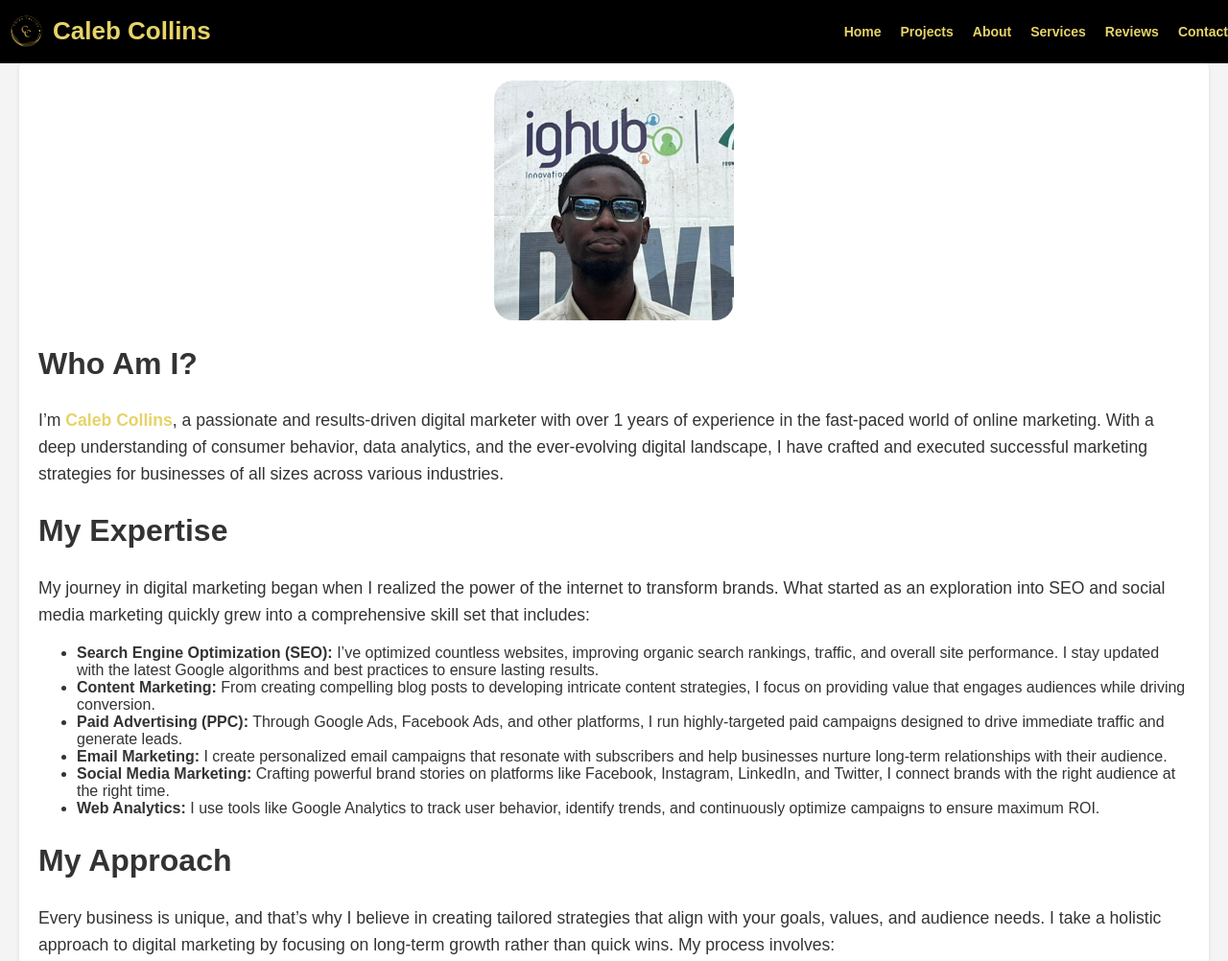
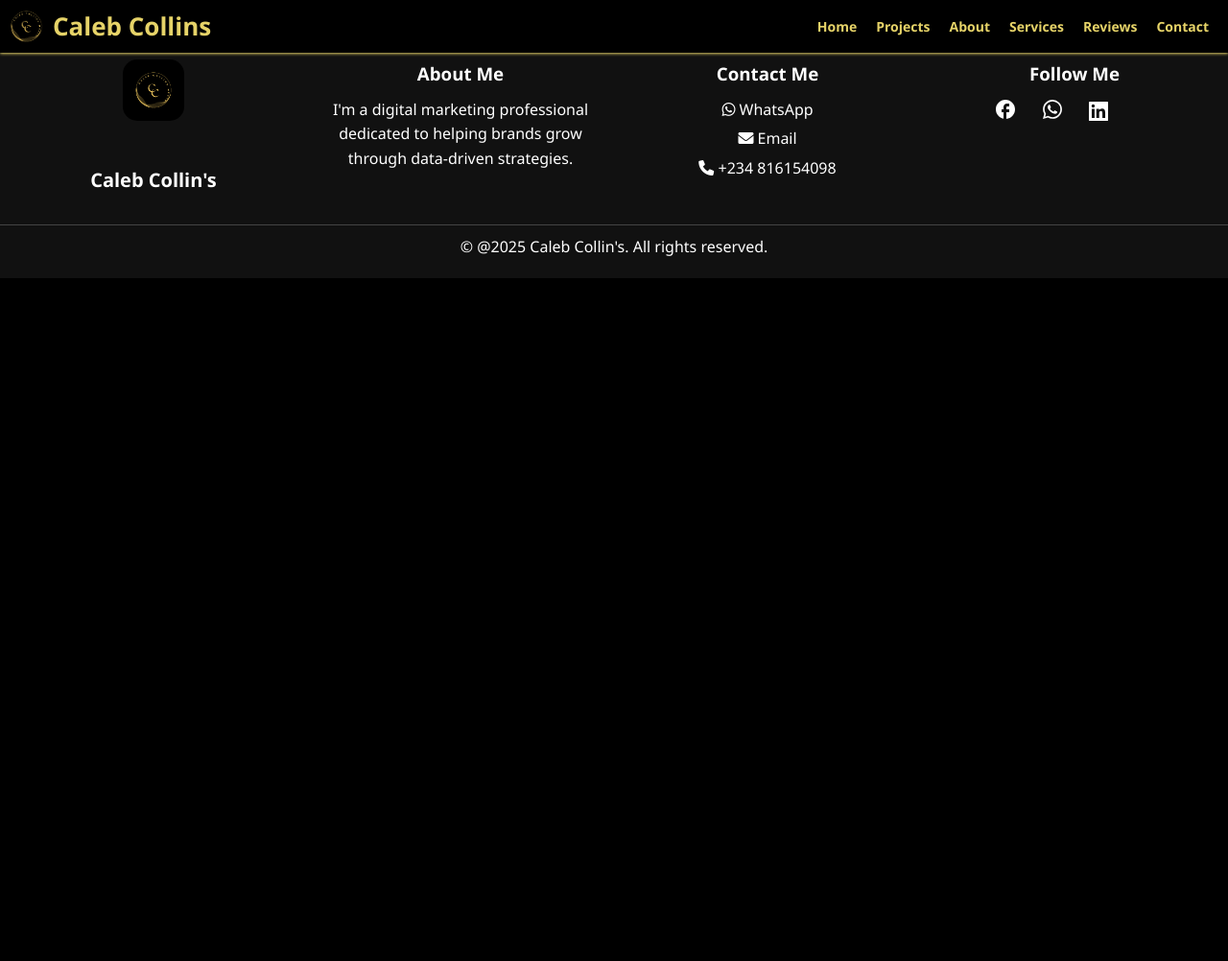
Before and after one commit to boyalonetech/calebcollinsmedia, a plain HTML site: page about.html in a window 1280 px wide. Shown: the top 1002 px of the page at 96% size. After the commit the page ends 800 px from the top, so only its background shows below. Drawn offline with nearby package versions, Linux system fonts and the light colour scheme.

Commit message:
changing url

```diff
--- a/about.html
+++ b/about.html
@@ -1,237 +1,30 @@
 <!DOCTYPE html>
 <html lang="en">
   <head>
-    <meta charset="UTF-8">
-    <meta name="viewport" content="width=device-width, initial-scale=1.0">
-    <title>About Me - Digital Marketer</title>
-    <link rel="html" href="page.html">
-    <link rel="stylesheet" href="css/mediaqueries.css">
-    <style>
-        body {
-            font-family: Arial, sans-serif;
-            margin: 0;
-            padding: 0;
-            background-color: #f4f4f4;
-            color: #333;
-        }
+    <meta charset="UTF-8" />
+    <meta name="viewport" content="width=device-width, initial-scale=1.0" />
+    <title>Digital Marketer | Caleb Collin's </title>
+    <meta name="description" content="Digital Marketer | Collin's Caleb">
+    <meta name="keywords" content="Digital Marketing, SEO, Content Marketing, Social Media, PPC" />
+    <meta name="author" content="Collin's Caleb" />
+    <meta name="robots" content="index, follow" />
+    <meta name="theme-color" content="#000000" />
+    <!-- font icon -->
+    <link
+      rel="stylesheet"
+      href="https://cdnjs.cloudflare.com/ajax/libs/font-awesome/6.0.0/css/all.min.css"
+    />
+    <link rel="stylesheet" href="https://cdnjs.cloudflare.com/ajax/libs/font-awesome/6.0.0-beta3/css/all.min.css" integrity="sha384-k6RqeWeci5ZR/Lv4MR0sA0FfDOM8d7j3z2l1e5c5e5b5e5b5e5b5e5b5e5b5e5" crossorigin="anonymous" />
+    <link href="https://cdn.jsdelivr.net/npm/bootstrap-icons@1.10.5/font/bootstrap-icons.css" rel="stylesheet">
+    <link rel="shortcut icon" href="assets/images/caleb-collins.png" type="image/x-icon">
+    <script type="text/javascript"
+        src="https://cdn.jsdelivr.net/npm/@emailjs/browser@4/dist/email.min.js">
+</script>
+    <link rel="stylesheet" href="/css/styles.css" />
+  </head>
 
-        header {
-  background-color: #000;
-  color: #fff;
-  position: fixed;
-  top: 0;
-  left: 0;
-  z-index: 1100;
-  width: 100%;
-  display: flex;
-  padding-right: 10px;
-  justify-content: space-between;
-  align-items: center;
-  box-shadow: 0 1px 3px var(--primary-color);
-  backdrop-filter: blur(10px);
-}
-
-header h1 {
-  color: var(--primary-color);
-  font-size: 26px;
-  color: rgb(230, 211, 104);
-}
-
-nav a {
-  position: relative;
-  color: var(--primary-color);
-  text-decoration: none;
-  margin-left: 20px;
-  font-weight: bold;
-  font-size: 14px;
-  transition: color 0.3s ease;
-}
-
-nav a::after {
-  content: "";
-  position: absolute;
-  bottom: -4px; /* space below text */
-  left: 50%;
-  transform: translateX(-50%);
-  width: 0;
-  height: 3.5px;
-  border-radius: 15px;
-  background-color: rgb(230, 211, 104);
-  transition: width 0.4s ease;
-}
-
-nav a:hover::after {
-  width: 100%;
-}
-
-nav ul {
-  display: flex;
-  list-style: none;
-  color: rgb(230, 211, 104);
-}
-
-
-
-.logo {
-  display: flex;
-  align-items: center;
-}
-
-nav a {
-  color: var(--primary-color);
-  text-decoration: none;
-  margin-left: 20px;
-  font-weight: bold;
-  font-size: 14px;
-  transition: color 0.3s ease;
-}
-
-nav a:hover {
-  color: var(--primary-color);
-}
-
-
-        section {
-            margin: 20px;
-            padding: 20px;
-            background-color: #fff;
-            border-radius: 8px;
-            box-shadow: 0 2px 4px rgba(0, 0, 0, 0.1);
-        }
-        h2 {
-            color: #333;
-            font-size: 2rem;
-        }
-        p {
-            line-height: 1.6;
-            font-size: 1.1rem;
-        }
-        .highlight {
-            color: rgb(230, 211, 104);
-            font-weight: bold;
-        }
-        .profile-img {
-            width: 250px;
-            height: 250px;
-            border-radius: 20px;
-            object-fit: cover;
-            display: block;
-            margin: 0 auto 20px; /* Centering the image and adding space below */
-        }
-        footer {
-            background-color: #000;
-            color: #fff;
-            text-align: center;
-            padding: 10px;
-            margin-top: 40px;
-        }
-
-
-.switch-wrapper {
-  display: flex;
-  justify-content: center;
-  align-items: center;
-}
-
-.slider-switch {
-    margin-top: 4%;
-    margin-left: auto;
-    position: fixed;
-    top: 20px;
-    right: 20px;
-    font-size: 1.5em;
-    background: #1f1e1e;
-    padding: 0px 30px ;
-    height: 7vh;
-    font-weight: bolder;
-    padding-right: 50px;
-    border-radius: 18px;
-    border: none;
-    scale: 0.6;
-    cursor: pointer;
-    align-items: center;
-    justify-content: center;
-    box-shadow: 0 0 5px var(--color);
-    z-index: 1300;
-}
-
-.bottom-nav {
-  display: none;
-}
-
-.slider-switch.active {
-  background-color: var(--primary-color);
-}
-
-.icons {
-  font-size: 10px;
-  z-index: 1;
-  pointer-events: none;
-}
-
-.slider-toggle {
-  width: 34px;
-  height: 34px;
-  background-color: var(--color);
-  border-radius: 50%;
-  position: absolute;
-  top: 3px;
-  left: 3px;
-  transition: transform 0.3s ease;
-  z-index: 1200;
-}
-
-.slider-switch.active .slider-toggle {
-  transform: translateX(40px);
-}
-
-
-@media (max-width:768px) {
-  /* bottom nav */
-.bottom-nav {
-  position: fixed;
-  bottom: 0;
-  width: 100%;
-  transform: translate(-5%, 35%);
-  height: 60px;
-  scale: 1.1;
-  background-color: #000;
-  display: flex;
-  justify-content: space-around;
-  color: rgb(230, 211, 104);
-  align-items: center;
-  border-top: 1px solid #333;
-  z-index: 10;
-}
-
-.bottom-nav .nav-item {
-  color: var(--primary-color);
-  text-decoration: none;
-  font-size: 12px;
-  display: flex;
-  flex-direction: column;
-  align-items: center;
-  gap: 2px;
-  transition: color 0.3s ease;
-}
-
-.bottom-nav .nav-item i {
-  font-size: 20px;
-}
-
-.bottom-nav .nav-item:hover,
-.bottom-nav .nav-item.active {
-  color: var(--primary-color); /* use your brand color here */
-}
-
-
-}
-
-
-    </style>
-</head>
   <body>
-
+    <!-- ===================== HEADER =========================== -->
     <header>
       <div class="logo">
         <img
@@ -247,7 +40,7 @@ nav a:hover {
 
       <nav>
         <ul>
-     <li><a href="page.html">Home</a></li>
+        <li><a href="#">Home</a></li>
         <li><a href="page.html#projects">Projects</a></li>
         <li> <a href="page.html#about">About</a></li>
         <li> <a href="page.html#services">Services</a></li>
@@ -257,14 +50,14 @@ nav a:hover {
       </nav>
 
 
-
-
-
-
     </header>
 
+<!-- ==============================CONTENT ==============================-->
+
+<main>
+
   <section class="bottom-nav">
-    <a href="#" class="nav-item active">
+    <a href="page.html" class="nav-item active">
       <svg
       xmlns="http://www.w3.org/2000/svg"
       width="24"
@@ -280,7 +73,7 @@ nav a:hover {
     </svg>
       <span>Home</span>
     </a>
-    <a href="#projects" class="nav-item">
+    <a href="page.html#projects" class="nav-item">
       <svg
                 xmlns="http://www.w3.org/2000/svg"
                 width="24px"
@@ -296,7 +89,7 @@ nav a:hover {
       <span>Projects</span>
     </a>
 
-    <a href="#services" class="nav-item">
+    <a href="page.html#services" class="nav-item">
       <svg
                 xmlns="http://www.w3.org/2000/svg"
                 width="24px"
@@ -311,8 +104,22 @@ nav a:hover {
               </svg>
       <span>Services</span>
     </a>
+    <a href="page.html#testimonials" class="nav-item">
+      <svg
+      xmlns="http://www.w3.org/2000/svg"
+      width="24px"
+      height="24px"
+      viewBox="0 0 512 512"
+    >
+      <path
+        fill="currentColor"
+        d="M119.1 25v.1c-25 3.2-47.1 32-47.1 68.8c0 20.4 7.1 38.4 17.5 50.9L99.7 157L84 159.9c-13.7 2.6-23.8 9.9-32.2 21.5c-8.5 11.5-14.9 27.5-19.4 45.8c-8.2 33.6-9.9 74.7-10.1 110.5h44l11.9 158.4h96.3L185 337.7h41.9c0-36.2-.3-77.8-7.8-111.7c-4-18.5-10.2-34.4-18.7-45.9c-8.6-11.4-19.2-18.7-34.5-21l-16-2.5L160 144c10-12.5 16.7-30.2 16.7-50.1c0-39.2-24.8-68.8-52.4-68.8c-2.9 0-4.7-.1-5.2-.1M440 33c-17.2 0-31 13.77-31 31s13.8 31 31 31s31-13.77 31-31s-13.8-31-31-31M311 55v48H208v18h103v158h-55v18h55v110H208v18h103v32h80.8c-.5-2.9-.8-5.9-.8-9s.3-6.1.8-9H329V297h62.8c-.5-2.9-.8-5.9-.8-9s.3-6.1.8-9H329V73h62.8c-.5-2.92-.8-5.93-.8-9s.3-6.08.8-9zm129 202c-17.2 0-31 13.8-31 31s13.8 31 31 31s31-13.8 31-31s-13.8-31-31-31m0 160c-17.2 0-31 13.8-31 31s13.8 31 31 31s31-13.8 31-31s-13.8-31-31-31"
+      />
+    </svg>
+      <span>Reviews</span>
+    </a>
 
-    <a href="#about" class="nav-item">
+    <a href="page.html#about" class="nav-item">
       <svg
       xmlns="http://www.w3.org/2000/svg"
       width="24px"
@@ -328,75 +135,161 @@ nav a:hover {
       <span>About</span>
     </a>
 
-    <a href="#testimonials" class="nav-item">
-      <svg
-      xmlns="http://www.w3.org/2000/svg"
-      width="24px"
-      height="24px"
-      viewBox="0 0 512 512"
-    >
-      <path
-        fill="currentColor"
-        d="M119.1 25v.1c-25 3.2-47.1 32-47.1 68.8c0 20.4 7.1 38.4 17.5 50.9L99.7 157L84 159.9c-13.7 2.6-23.8 9.9-32.2 21.5c-8.5 11.5-14.9 27.5-19.4 45.8c-8.2 33.6-9.9 74.7-10.1 110.5h44l11.9 158.4h96.3L185 337.7h41.9c0-36.2-.3-77.8-7.8-111.7c-4-18.5-10.2-34.4-18.7-45.9c-8.6-11.4-19.2-18.7-34.5-21l-16-2.5L160 144c10-12.5 16.7-30.2 16.7-50.1c0-39.2-24.8-68.8-52.4-68.8c-2.9 0-4.7-.1-5.2-.1M440 33c-17.2 0-31 13.77-31 31s13.8 31 31 31s31-13.77 31-31s-13.8-31-31-31M311 55v48H208v18h103v158h-55v18h55v110H208v18h103v32h80.8c-.5-2.9-.8-5.9-.8-9s.3-6.1.8-9H329V297h62.8c-.5-2.9-.8-5.9-.8-9s.3-6.1.8-9H329V73h62.8c-.5-2.92-.8-5.93-.8-9s.3-6.08.8-9zm129 202c-17.2 0-31 13.8-31 31s13.8 31 31 31s31-13.8 31-31s-13.8-31-31-31m0 160c-17.2 0-31 13.8-31 31s13.8 31 31 31s31-13.8 31-31s-13.8-31-31-31"
-      />
-    </svg>
-      <span>Reviews</span>
-    </a>
 
 
 
   </section>
 
-<section style="margin-top: 5%;">
-    <!-- Profile Image on Top -->
-    <img src="assets/images/WhatsApp Image 2025-04-05 at 19.44.14_d6be5c1a.jpg" alt="Profile Image" class="profile-img">
+    <!-- ========================= HERO ================================== -->
 
-    <h2>Who Am I?</h2>
+
+
+
+<footer class="footer">
+  <div class="footer-container">
+    <div class="footer-section logo">
+      <img
+        src="/assets/images/caleb-collins.png"
+        alt="Your Logo"
+        class="footer-logo"
+      />
+      <p> <b>Caleb Collin's</b></p>
+    </div>
+    <div class="footer-section about">
+      <h3>About Me</h3>
       <p>
-        I’m <span class="highlight">Caleb Collins</span>, a passionate and results-driven digital marketer with over 1 years of experience in the fast-paced world of online marketing. With a deep understanding of consumer behavior, data analytics, and the ever-evolving digital landscape, I have crafted and executed successful marketing strategies for businesses of all sizes across various industries.
+        I'm a digital marketing professional dedicated to helping brands grow through data-driven strategies.
       </p>
+    </div>
+    <div class="footer-section">
+      <h3>Contact Me</h3>
+      <ul>
+        <li>
+          <a href="https://wa.me/message/FPFKXAJM2RWYH1">
+            <i class="fab fa-whatsapp"></i> WhatsApp
+          </a>
+        </li>
 
-    <h2>My Expertise</h2>
-    <p>
-        My journey in digital marketing began when I realized the power of the internet to transform brands. What started as an exploration into SEO and social media marketing quickly grew into a comprehensive skill set that includes:
-    </p>
-    <ul>
-        <li><strong>Search Engine Optimization (SEO):</strong> I’ve optimized countless websites, improving organic search rankings, traffic, and overall site performance. I stay updated with the latest Google algorithms and best practices to ensure lasting results.</li>
-        <li><strong>Content Marketing:</strong> From creating compelling blog posts to developing intricate content strategies, I focus on providing value that engages audiences while driving conversion.</li>
-        <li><strong>Paid Advertising (PPC):</strong> Through Google Ads, Facebook Ads, and other platforms, I run highly-targeted paid campaigns designed to drive immediate traffic and generate leads.</li>
-        <li><strong>Email Marketing:</strong> I create personalized email campaigns that resonate with subscribers and help businesses nurture long-term relationships with their audience.</li>
-        <li><strong>Social Media Marketing:</strong> Crafting powerful brand stories on platforms like Facebook, Instagram, LinkedIn, and Twitter, I connect brands with the right audience at the right time.</li>
-        <li><strong>Web Analytics:</strong> I use tools like Google Analytics to track user behavior, identify trends, and continuously optimize campaigns to ensure maximum ROI.</li>
+        <li>
+          <a href="mailto:boyalonetechs@gmail.com">
+            <i class="fas fa-envelope"></i> Email
+          </a>
+        </li>
+
+        <li>
+          <a href="#contact">
+            <i class="fas fa-phone"></i> +234 816154098
+          </a>
+        </li>
       </ul>
+    </div>
+    <div class="footer-section social">
+      <h3>Follow Me</h3>
+      <div class="icons">
+        <!-- Facebook -->
+        <a href="https://www.facebook.com/share/19Zy5KWb4d/?mibextid=wwXIfr">
+          <svg
+            xmlns="http://www.w3.org/2000/svg"
+            width="24px"
+            height="24px"
+            viewBox="0 0 24 24"
+          >
+            <rect width="24" height="24" fill="none" />
+            <path
+              fill="currentColor"
+              d="M22 12c0-5.52-4.48-10-10-10S2 6.48 2 12c0 4.84 3.44 8.87 8 9.8V15H8v-3h2V9.5C10 7.57 11.57 6 13.5 6H16v3h-2c-.55 0-1 .45-1 1v2h3v3h-3v6.95c5.05-.5 9-4.76 9-9.95"
+            />
+          </svg>
+        </a>
+        <!-- whatsapp -->
+        <a href="http://wa.me/2349045166562">
+          <svg
+            xmlns="http://www.w3.org/2000/svg"
+            width="24px"
+            height="24px"
+            viewBox="0 0 24 24"
+          >
+            <rect width="24" height="24" fill="none" />
+            <path
+              fill="currentColor"
+              d="M19.05 4.91A9.82 9.82 0 0 0 12.04 2c-5.46 0-9.91 4.45-9.91 9.91c0 1.75.46 3.45 1.32 4.95L2.05 22l5.25-1.38c1.45.79 3.08 1.21 4.74 1.21c5.46 0 9.91-4.45 9.91-9.91c0-2.65-1.03-5.14-2.9-7.01m-7.01 15.24c-1.48 0-2.93-.4-4.2-1.15l-.3-.18l-3.12.82l.83-3.04l-.2-.31a8.26 8.26 0 0 1-1.26-4.38c0-4.54 3.7-8.24 8.24-8.24c2.2 0 4.27.86 5.82 2.42a8.18 8.18 0 0 1 2.41 5.83c.02 4.54-3.68 8.23-8.22 8.23m4.52-6.16c-.25-.12-1.47-.72-1.69-.81c-.23-.08-.39-.12-.56.12c-.17.25-.64.81-.78.97c-.14.17-.29.19-.54.06c-.25-.12-1.05-.39-1.99-1.23c-.74-.66-1.23-1.47-1.38-1.72c-.14-.25-.02-.38.11-.51c.11-.11.25-.29.37-.43s.17-.25.25-.41c.08-.17.04-.31-.02-.43s-.56-1.34-.76-1.84c-.2-.48-.41-.42-.56-.43h-.48c-.17 0-.43.06-.66.31c-.22.25-.86.85-.86 2.07s.89 2.4 1.01 2.56c.12.17 1.75 2.67 4.23 3.74c.59.26 1.05.41 1.41.52c.59.19 1.13.16 1.56.1c.48-.07 1.47-.6 1.67-1.18c.21-.58.21-1.07.14-1.18s-.22-.16-.47-.28"
+            />
+          </svg>
+        </a>
+        <!-- linkedin -->
+        <a
+          href="http://linkedin.com/in/caleb-collins-901756346"
+        >
+        <svg xmlns="http://www.w3.org/2000/svg" width="20px" height="20px" viewBox="0 0 24 24"><path fill="currentColor" fill-rule="evenodd" d="M20.452 20.45h-3.56v-5.57c0-1.328-.022-3.036-1.85-3.036c-1.851 0-2.134 1.447-2.134 2.942v5.664H9.352V8.997h3.413v1.566h.049c.475-.9 1.636-1.85 3.367-1.85c3.605 0 4.27 2.371 4.27 5.456zM5.339 7.433a2.063 2.063 0 1 1 0-4.13a2.065 2.065 0 0 1 0 4.13M7.12 20.45H3.558V8.997H7.12zM23 0H1a1 1 0 0 0-1 1v22a1 1 0 0 0 1 1h22a1 1 0 0 0 1-1V1a1 1 0 0 0-1-1"/></svg>
+        </a>
+        <!-- instagram -->
+        <a href="https://www.instagram.com/caleb__collins_fire?igsh=aTFrNzJhZW55aDY0&utm_source=q">
+          <svg
+            xmlns="http://www.w3.org/2000/svg"
+            width="24px"
+            height="24px"
+            viewBox="0 0 24 24"
+          >
+            <rect width="24" height="24" fill="none" />
+            <circle
+              cx="17"
+              cy="7"
+              r="1.5"
+              fill="currentColor"
+              fill-opacity="0"
+            >
+              <animate
+                fill="freeze"
+                attributeName="fill-opacity"
+                begin="1.3s"
+                dur="0.15s"
+                values="0;1"
+              />
+            </circle>
+            <g
+              fill="none"
+              stroke="currentColor"
+              stroke-linecap="round"
+              stroke-linejoin="round"
+              stroke-width="2"
+            >
+              <path
+                stroke-dasharray="72"
+                stroke-dashoffset="72"
+                d="M16 3c2.76 0 5 2.24 5 5v8c0 2.76 -2.24 5 -5 5h-8c-2.76 0 -5 -2.24 -5 -5v-8c0 -2.76 2.24 -5 5 -5h4Z"
+              >
+                <animate
+                  fill="freeze"
+                  attributeName="stroke-dashoffset"
+                  dur="0.6s"
+                  values="72;0"
+                />
+              </path>
+              <path
+                stroke-dasharray="28"
+                stroke-dashoffset="28"
+                d="M12 8c2.21 0 4 1.79 4 4c0 2.21 -1.79 4 -4 4c-2.21 0 -4 -1.79 -4 -4c0 -2.21 1.79 -4 4 -4"
+              >
+                <animate
+                  fill="freeze"
+                  attributeName="stroke-dashoffset"
+                  begin="0.7s"
+                  dur="0.6s"
+                  values="28;0"
+                />
+              </path>
+            </g>
+          </svg>
+        </a>
+      </div>
+    </div>
+  </div>
+  <div class="footer-bottom">
+    <p>&copy; @2025 Caleb Collin's. All rights reserved.</p>
+  </div>
+</footer>
 
-    <h2>My Approach</h2>
-    <p>
-        Every business is unique, and that’s why I believe in creating tailored strategies that align with your goals, values, and audience needs. I take a holistic approach to digital marketing by focusing on long-term growth rather than quick wins. My process involves:
-    </p>
-    <ol>
-        <li><strong>In-Depth Analysis:</strong> I start by understanding your business, target market, competitors, and industry trends.</li>
-        <li><strong>Strategic Planning:</strong> I craft a customized marketing strategy that leverages the best channels and tactics to achieve your objectives.</li>
-        <li><strong>Execution & Optimization:</strong> Once the plan is in motion, I continuously analyze performance metrics and optimize strategies to drive better results.</li>
-        <li><strong>Transparency & Communication:</strong> I provide regular updates, detailed reports, and transparent insights, ensuring you’re always in the loop.</li>
-    </ol>
+<script src="/scripts/main.js"></script>
 
-    <h2>Why Work With Me?</h2>
-    <p>
-        By combining creative thinking with data-driven insights, I deliver results that not only meet expectations but exceed them. Whether you are looking to increase brand awareness, generate leads, or improve customer retention, I bring the expertise and dedication to make it happen.
-    </p>
-    <p>
-        What sets me apart is my commitment to continuous learning. Digital marketing is always evolving, and I am dedicated to staying ahead of the curve by adapting to new tools, strategies, and trends. With me, you can expect a forward-thinking, innovative approach to achieving your business goals.
-    </p>
-
-    <h2>Let's Connect!</h2>
-    <p>
-        I’m always excited to collaborate with forward-thinking businesses that are ready to make a mark in the digital world. Whether you’re a startup looking to grow your online presence or an established brand wanting to enhance your marketing efforts, I’d love to help you achieve your vision.
-    </p>
-</section>
-
-<footer>
-    <p>&copy; 2025 Caleb Collins Media. All Rights Reserved.</p>
-</footer>
-<script src="/scripts/main.js"></script>
   </body>
 </html>
--- a/css/styles.css
+++ b/css/styles.css
@@ -130,11 +130,15 @@ header h1 {
   font-size: 26px;
 }
 
+nav {
+  margin-right: 10px;
+
+}
+
 nav a {
   position: relative;
   color: var(--primary-color);
   text-decoration: none;
-  margin-left: 20px;
   font-weight: bold;
   font-size: 14px;
   transition: color 0.3s ease;
@@ -370,6 +374,9 @@ nav a:hover {
 
   .about-head {
     margin-bottom: 100%;
+  }
+  .social-icons {
+    scale: 1.3;
   }
 }
 
@@ -641,6 +648,7 @@ nav a:hover {
 
 
 .footer-logo {
-  width: 6vw;
+  width: 5vw;
   border-radius: 15px;
+  margin-bottom: 30px;
 }
```
Also changed, not shown: page.html (+32 -40 lines). Lines whose indentation alone changed are shown as unchanged.
